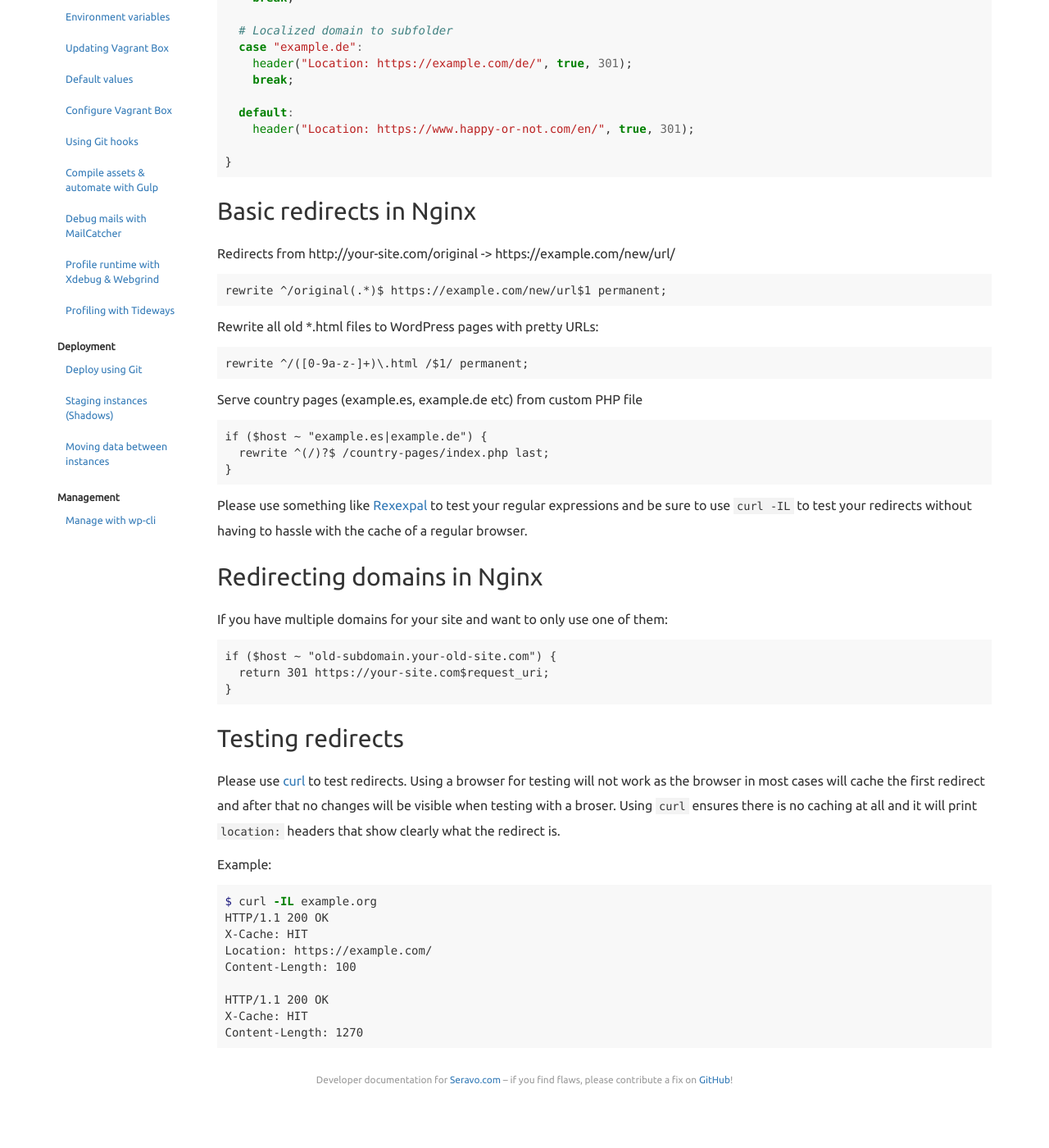
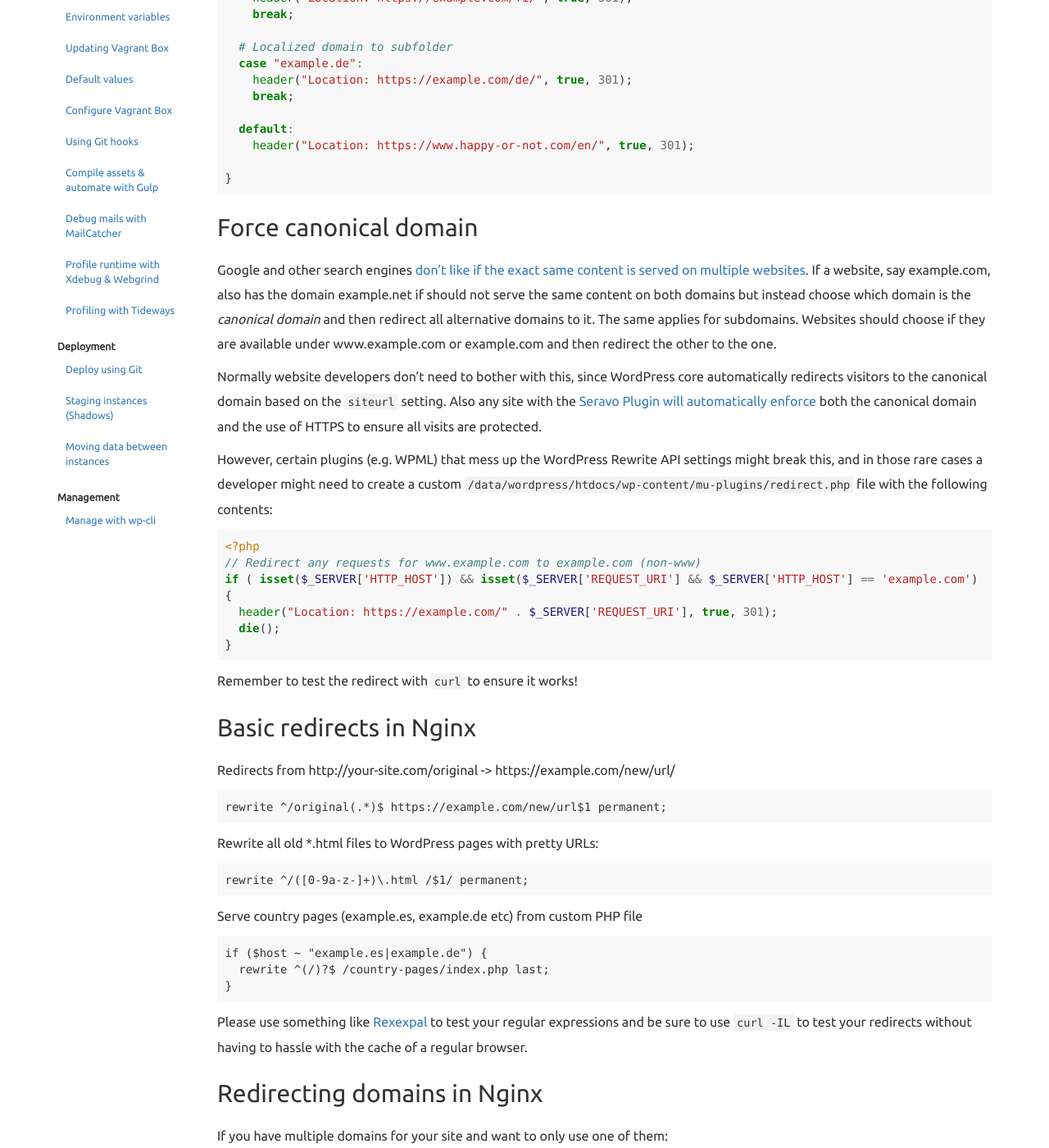
Before and after one commit to Seravo/docs, a Jekyll site: the page built from _posts/2019-04-08-redirect.md, in a window 1280 px wide and 1400 px high, scrolled down 1083 px. Shown: the whole window at 82% size. Built offline with Jekyll 4.4.1, drawn with Linux system fonts in a browser that asks for light colours; nearby versions of some CDN libraries; before the commit the page ends 2438 px from its top, so only the background shows below that; some of the changed text lies outside the part shown.

Commit message:
Add example on canonical domain redirect
Also recommend using '-H Pragma:no-cache' with curl to bypass cache.

````diff
--- a/_posts/2019-04-08-redirect.md
+++ b/_posts/2019-04-08-redirect.md
@@ -12,6 +12,7 @@ order: 6
 In PHP code you can express whatever redirection logic you want without being confined to the limited features on Nginx. For example there could be a file `mu-plugins/redirects.php` that would include:
 
 ```php
+<?php
 // Redirect any requests for www.esimerkki.fi or esimerkki.fi to example.com/fi/
 if ( isset($_SERVER['HTTP_HOST']) && strpos($_SERVER['HTTP_HOST'], 'esimerkki.fi') !== false ) {
   header("Location: https://example.com/fi/", true, 301);
@@ -54,6 +55,25 @@ switch ($_SERVER['HTTP_HOST']) {
 }
 ```
 
+## Force canonical domain
+
+Google and other search engines [don't like if the exact same content is served on multiple websites](https://support.google.com/webmasters/answer/139066?hl=en). If a website, say example.com, also has the domain example.net if should not serve the same content on both domains but instead choose which domain is the *canonical domain* and then redirect all alternative domains to it. The same applies for subdomains. Websites should choose if they are available under www.example.com or example.com and then redirect the other to the one.
+
+Normally website developers don't need to bother with this, since WordPress core automatically redirects visitors to the canonical domain based on the `siteurl` setting. Also any site with the [Seravo Plugin will automatically enforce](https://github.com/Seravo/seravo-plugin/blob/master/lib/canonical-domain-and-https.php) both the canonical domain and the use of HTTPS to ensure all visits are protected.
+
+However, certain plugins (e.g. WPML) that mess up the WordPress Rewrite API settings might break this, and in those rare cases a developer might need to create a custom `/data/wordpress/htdocs/wp-content/mu-plugins/redirect.php` file with the following contents:
+
+```php
+<?php
+// Redirect any requests for www.example.com to example.com (non-www)
+if ( isset($_SERVER['HTTP_HOST']) && isset($_SERVER['REQUEST_URI'] && $_SERVER['HTTP_HOST'] == 'example.com') {
+  header("Location: https://example.com/" . $_SERVER['REQUEST_URI'], true, 301);
+  die();
+}
+```
+
+Remember to test the redirect with `curl` to ensure it works!
+
 ## Basic redirects in Nginx
 
 Redirects from http://your-site.com/original -> https://example.com/new/url/
@@ -89,17 +109,17 @@ if ($host ~ "old-subdomain.your-old-site.com") {
 
 ## Testing redirects
 
-Please use [curl](https://curl.haxx.se/) to test redirects. Using a browser for testing will not work as the browser in most cases will cache the first redirect and after that no changes will be visible when testing with a broser. Using `curl` ensures there is no caching at all and it will print `location:` headers that show clearly what the redirect is.
+Please use [curl](https://curl.haxx.se/) to test redirects. Using a browser for testing will not work as the browser in most cases will cache the first redirect and after that no changes will be visible when testing with a broser. Using `curl` with header `Pragma:no-cache` ensures there is no caching at all and it will print `location:` headers that show clearly what the redirect is.
 
 Example:
 ```sh
-$ curl -IL example.org
+$ curl -IL -H Pragma:no-cache www.example.org
 HTTP/1.1 200 OK
-X-Cache: HIT
+X-Cache: BYPASS
 Location: https://example.com/
 Content-Length: 100
 
 HTTP/1.1 200 OK
-X-Cache: HIT
+X-Cache: BYPASS
 Content-Length: 1270
 ```
````
